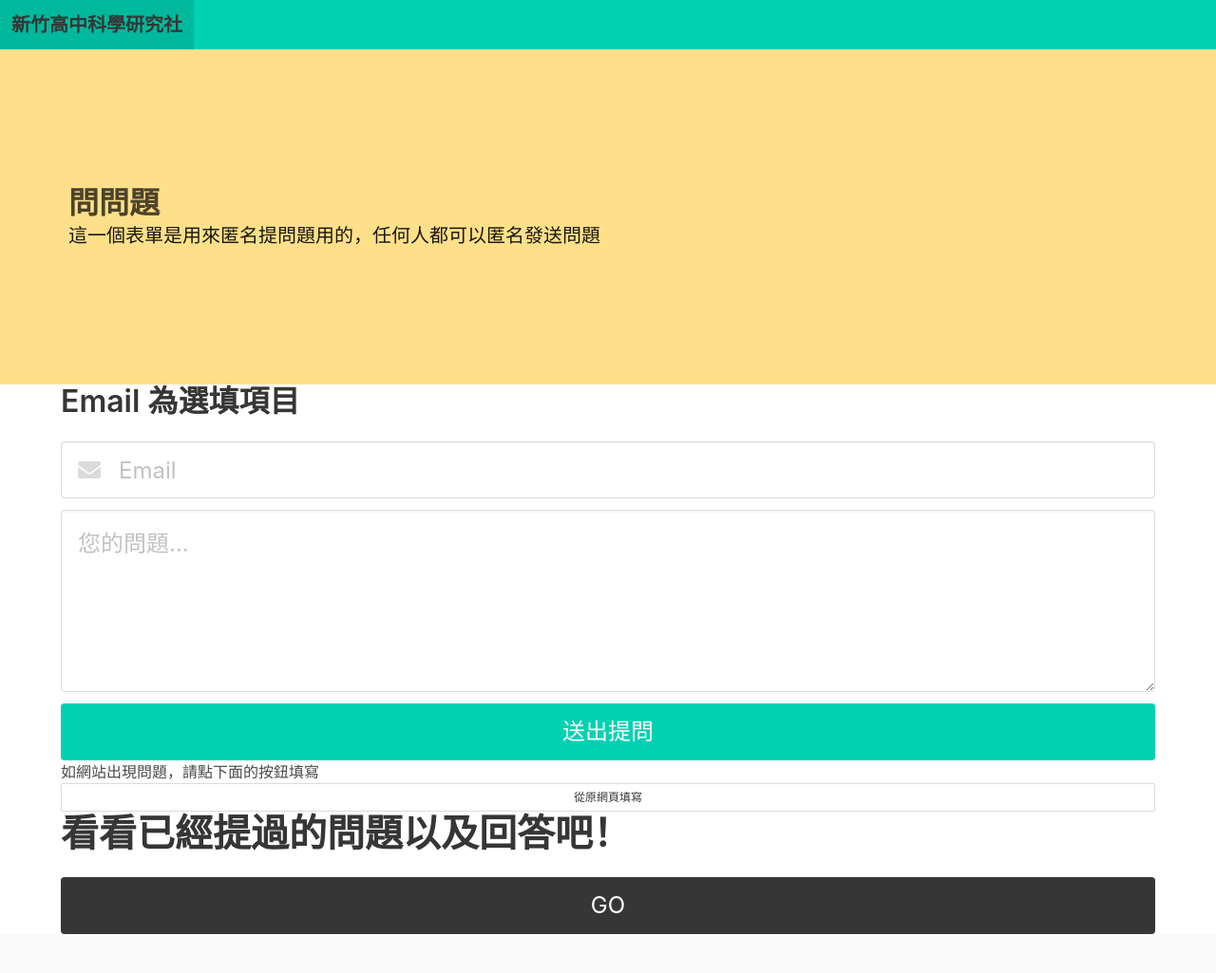
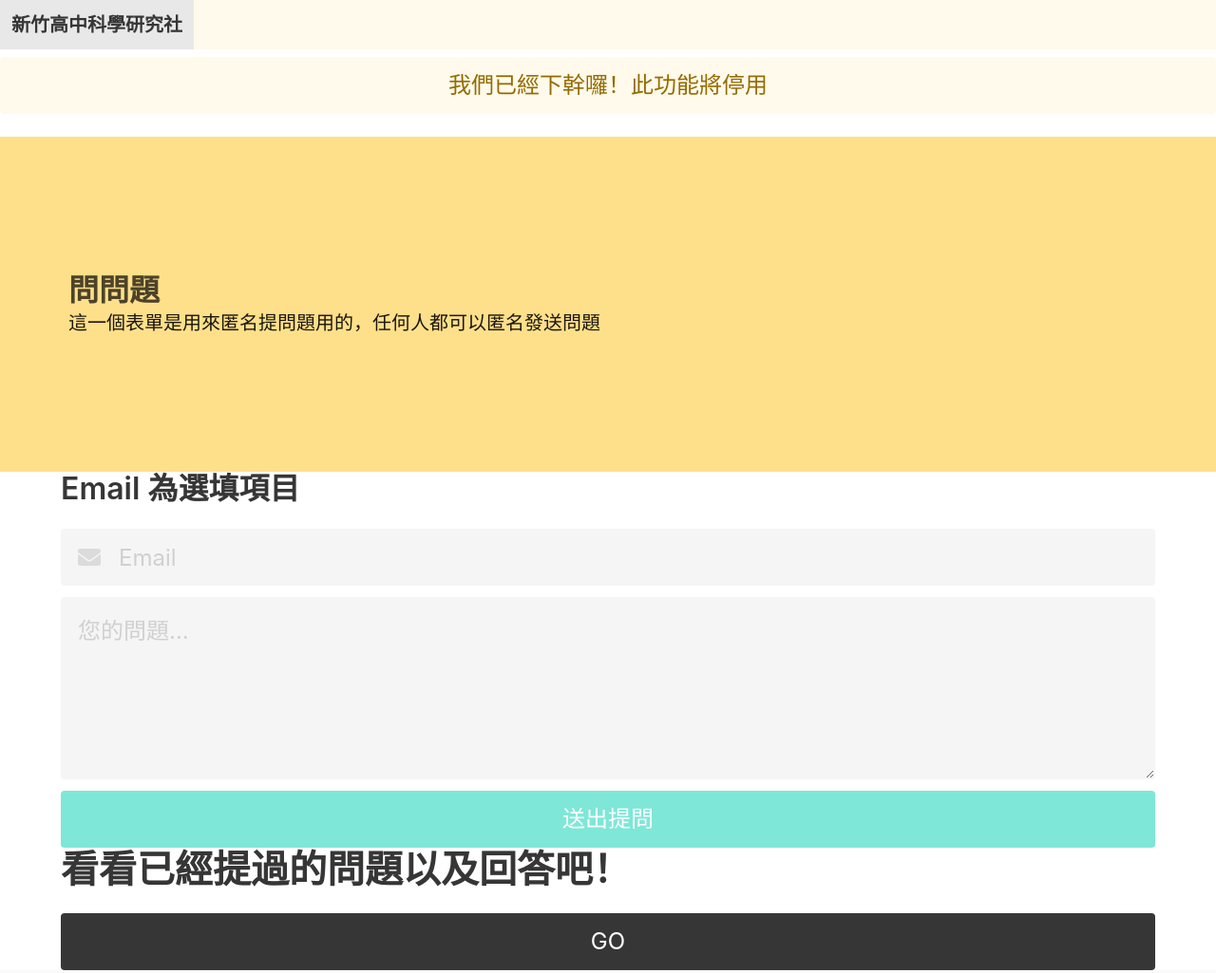
Before and after one commit to hcsc-25th/question, a plain HTML site: page index.html in a window 1280 px wide. Shown: the top 1025 px of the page at 95% size. Drawn offline with nearby package versions, Linux system fonts and the light colour scheme.

Commit message:
disabled form

```diff
--- a/index.html
+++ b/index.html
@@ -10,7 +10,7 @@
   <script src="https://code.jquery.com/jquery-3.6.0.min.js" integrity="sha256-/xUj+3OJU5yExlq6GSYGSHk7tPXikynS7ogEvDej/m4=" crossorigin="anonymous"></script>
 </head>
 <body>
-  <nav class="navbar is-primary" role="navigation" aria-label="main navigation">
+  <nav class="navbar is-light has-background-warning-light" role="navigation" aria-label="main navigation">
     <div class="navbar-brand">
       <a class="navbar-item" href="/">
         <h5 class="title is-5">新竹高中科學研究社</h5>
@@ -18,6 +18,7 @@
     </div>
   </nav>
 
+  <a class="button is-warning is-light is-large is-fullwidth mt-2" href="https://hcsc-25th.github.io/news/xia-gan-luo.html">我們已經下幹囉！此功能將停用</a><br>
   <section class="hero is-medium is-warning">
     <div class="hero-body">
       <p class="title">
@@ -34,7 +35,7 @@
     <form>
       <div class="field">
         <p class="control has-icons-left">
-          <input id="field_email" class="input is-large" type="email" name="entry.1802282137" placeholder="Email">
+          <input id="field_email" class="input is-large" type="email" name="entry.1802282137" placeholder="Email" disabled>
           <span class="icon is-small is-left">
             <i class="fas fa-envelope"></i>
           </span>
@@ -42,13 +43,13 @@
       </div>
       <div class="field">
         <div class="control">
-          <textarea id="field_question" required class="textarea is-large" name="entry.1879562352" placeholder="您的問題..."></textarea>
+          <textarea id="field_question" required class="textarea is-large" name="entry.1879562352" placeholder="您的問題..." disabled></textarea>
         </div>
       </div>
-      <button type="button" id="submit_button" class="button is-primary is-large is-fullwidth">送出提問</button>
+      <button type="button" id="submit_button" class="button is-primary is-large is-fullwidth" disabled>送出提問</button>
     </form>
-    <p>如網站出現問題，請點下面的按鈕填寫</p>
-    <a class="button is-small is-fullwidth" href="https://docs.google.com/forms/d/e/1FAIpQLSeRWjKsYZ316jlDDo-3dvIZm6qSv2Ij0_W10tGvh4D1fEtd9A/viewform?usp=sf_link" target="_blank" rel="nofollow noopener">從原網頁填寫</a>
+    <!--<p>如網站出現問題，請點下面的按鈕填寫</p>
+    <a class="button is-small is-fullwidth" href="https://docs.google.com/forms/d/e/1FAIpQLSeRWjKsYZ316jlDDo-3dvIZm6qSv2Ij0_W10tGvh4D1fEtd9A/viewform?usp=sf_link" target="_blank" rel="nofollow noopener">從原網頁填寫</a>-->
     <h3 class="title is-2">看看已經提過的問題以及回答吧！</h3>
     <a class="button is-large is-dark is-fullwidth" href="https://hcsc-25th.github.io/about/qa/" target="" rel="noopener">GO</a>
   </div>
```
